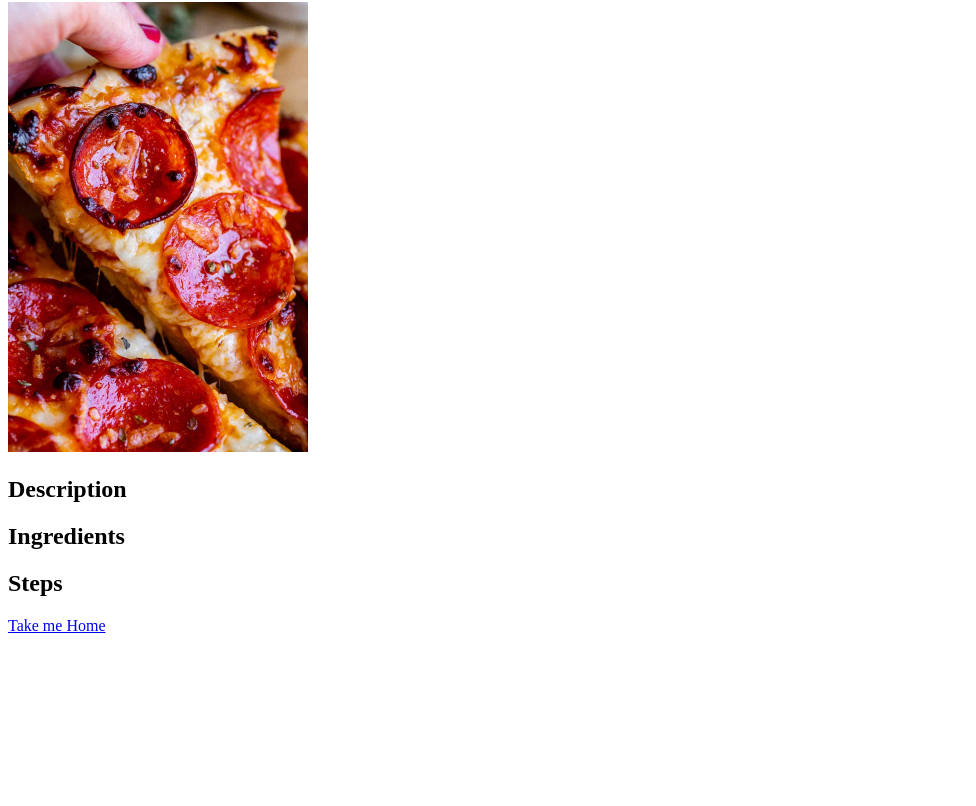
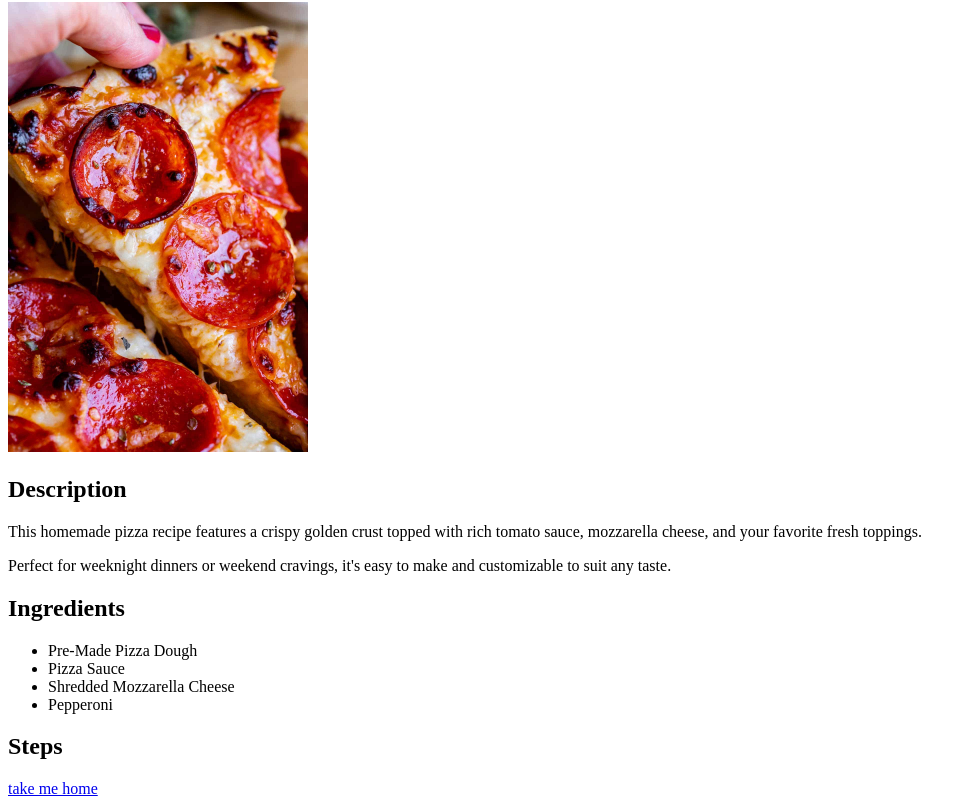
Before and after one commit to ch627110/odin-recipes, a plain HTML site: page recipes/pizza.html in a window 1280 px wide. Shown: the part 104-910 px from the top of the page, without its empty margins (0-976 px from the left). Before the commit the page ends 800 px from the top, so only its background shows below. Drawn offline with Linux system fonts and the light colour scheme.

Commit message:
Insert descriptions and ingredients to each page

```diff
--- a/recipes/pizza.html
+++ b/recipes/pizza.html
@@ -12,13 +12,21 @@
 <!-- appropriately sized description heading -->
 <h2>Description</h2>
 <!-- paragraph or two describing the recipe -->
+<p>This homemade pizza recipe features a crispy golden crust topped with rich tomato sauce, mozzarella cheese, and your favorite fresh toppings.</p>
+<p>Perfect for weeknight dinners or weekend cravings, it's easy to make and customizable to suit any taste.</p>
 <!-- ingredients heading -->
 <h2>Ingredients</h2>
 <!-- unordered list of the ingredients -->
+ <ul>
+    <li>Pre-Made Pizza Dough</li>
+    <li>Pizza Sauce</li>
+    <li>Shredded Mozzarella Cheese</li>
+    <li>Pepperoni</li>
+</ul>
 <!-- steps heading -->
  <h2>Steps</h2>
 <!-- ordered list of the steps -->
 <!-- link to homepage at the bottom of screen -->
-<a href="../index.html">Take me Home</a>
+<a href="../index.html">take me home</a>
 </body>
 </html>
```
Also changed, not shown: recipes/lasagna.html (+9 -1 lines), recipes/pbj.html (+8 -2 lines).
